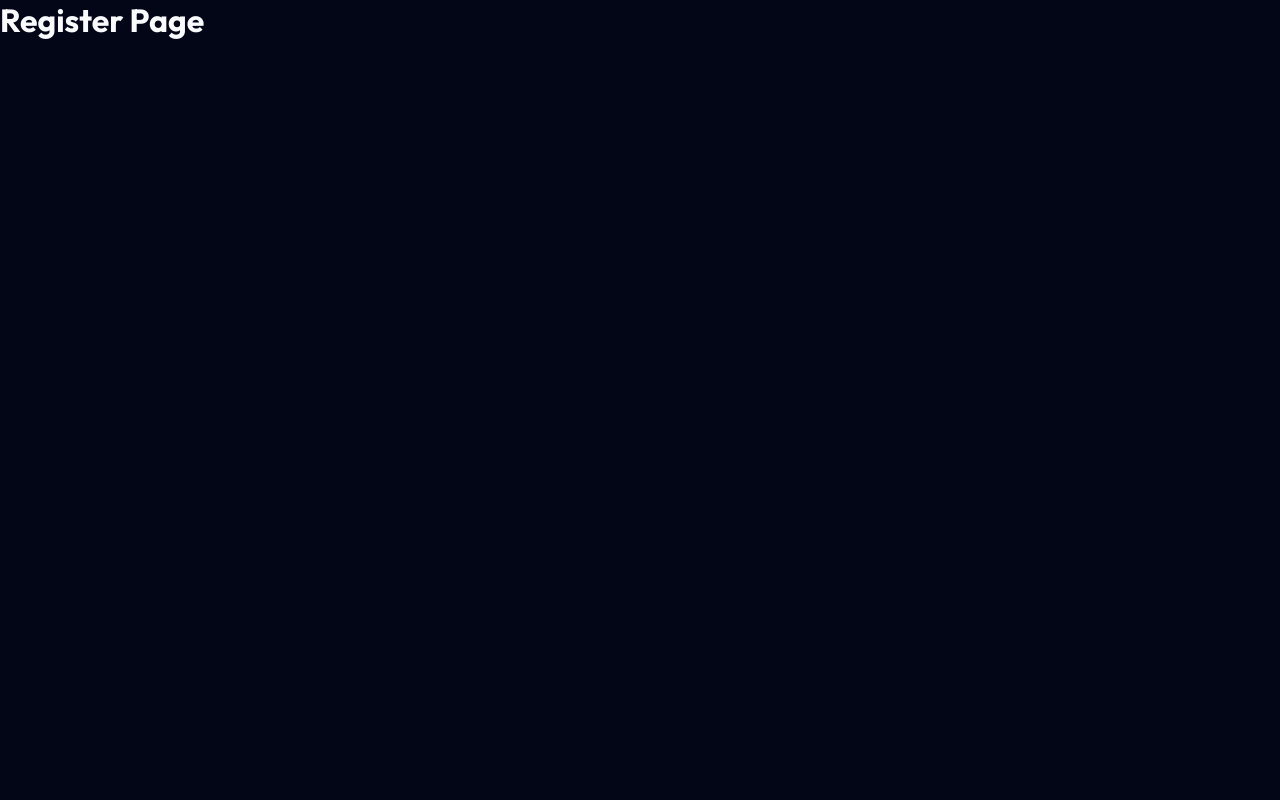
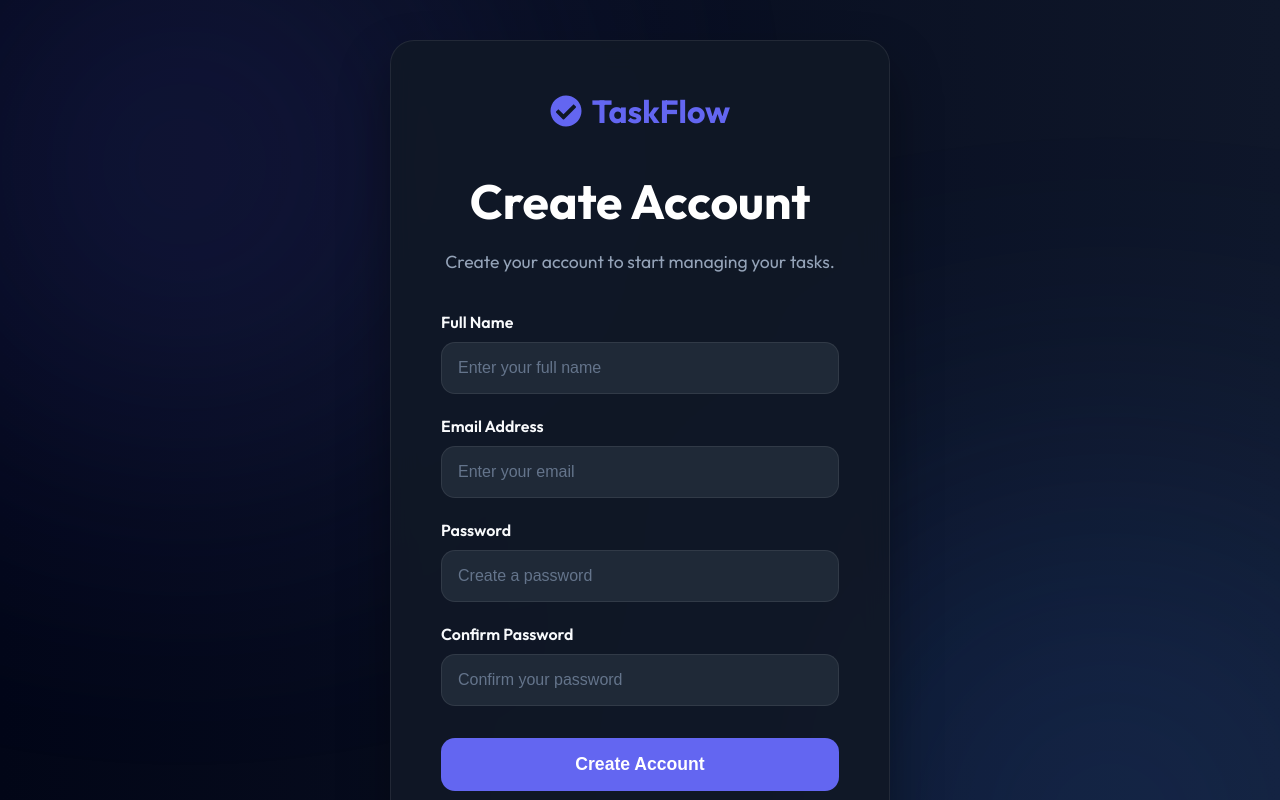
Before and after one commit to Isharani01/taskflow, a React (Vite) app: page /register in a window 1280 px wide. Shown: the top 800 px of the page. Built offline with nearby package versions, Linux system fonts and the light colour scheme.

Commit message:
changed the opacity of after glow in registeration page

```diff
--- a/src/pages/Register/Register.jsx
+++ b/src/pages/Register/Register.jsx
@@ -1,8 +1,74 @@
+import styles from "./Register.module.css";
+import { Link } from "react-router-dom";
+import { FaCheckCircle } from "react-icons/fa";
+
 function Register() {
   return (
-    <div>
-      <h1>Register Page</h1>
-    </div>
+    <section className={styles.register}>
+      <div className={styles.container}>
+
+        <div className={styles.registerCard}>
+
+          <div className={styles.logo}>
+            <FaCheckCircle />
+            TaskFlow
+          </div>
+
+          <h1>Create Account</h1>
+
+          <p>Create your account to start managing your tasks.</p>
+
+          <form className={styles.form}>
+
+            <div className={styles.inputGroup}>
+              <label>Full Name</label>
+              <input
+                type="text"
+                placeholder="Enter your full name"
+              />
+            </div>
+
+            <div className={styles.inputGroup}>
+              <label>Email Address</label>
+              <input
+                type="email"
+                placeholder="Enter your email"
+              />
+            </div>
+
+            <div className={styles.inputGroup}>
+              <label>Password</label>
+              <input
+                type="password"
+                placeholder="Create a password"
+              />
+            </div>
+
+            <div className={styles.inputGroup}>
+              <label>Confirm Password</label>
+              <input
+                type="password"
+                placeholder="Confirm your password"
+              />
+            </div>
+
+            <button className={styles.registerBtn}>
+              Create Account
+            </button>
+
+          </form>
+
+          <div className={styles.loginLink}>
+            <p>
+              Already have an account?{" "}
+              <Link to="/login">Login</Link>
+            </p>
+          </div>
+
+        </div>
+
+      </div>
+    </section>
   );
 }
 
--- /dev/null
+++ b/src/pages/Register/Register.module.css
@@ -0,0 +1,202 @@
+.register {
+  width: 100%;
+  min-height: 100vh;
+  background: linear-gradient(to right, #020617, #0f172a);
+  display: flex;
+  justify-content: center;
+  align-items: center;
+  padding: 40px 20px;
+  position: relative;
+  overflow: hidden;
+}
+
+.register::before {
+  content: "";
+  position: absolute;
+  width: 450px;
+  height: 450px;
+  border-radius: 50%;
+  background: #6366f1;
+  filter: blur(180px);
+  opacity: 0.30;
+  top: -120px;
+  left: -120px;
+  animation: glowOne 12s ease-in-out infinite;
+}
+
+.register::after {
+  content: "";
+  position: absolute;
+  width: 500px;
+  height: 500px;
+  border-radius: 50%;
+  background: #3b82f6;
+  filter: blur(200px);
+  opacity: 0.35;
+  bottom: -150px;
+  right: -150px;
+  animation: glowTwo 15s ease-in-out infinite;
+}
+
+.container {
+  width: 100%;
+  display: flex;
+  justify-content: center;
+  align-items: center;
+  position: relative;
+  z-index: 2;
+}
+
+.registerCard {
+  width: 100%;
+  max-width: 500px;
+  background: rgba(17, 24, 39, 0.92);
+  backdrop-filter: blur(14px);
+  border: 1px solid rgba(255, 255, 255, 0.08);
+  border-radius: 24px;
+  padding: 50px;
+  box-shadow: 0 25px 50px rgba(0, 0, 0, 0.35);
+}
+
+.logo {
+  display: flex;
+  justify-content: center;
+  align-items: center;
+  gap: 10px;
+  color: #6366f1;
+  font-size: 2rem;
+  font-weight: 700;
+  margin-bottom: 40px;
+}
+
+.registerCard h1 {
+  text-align: center;
+  color: #ffffff;
+  font-size: 3rem;
+  margin-bottom: 16px;
+}
+
+.registerCard p {
+  text-align: center;
+  color: #94a3b8;
+  font-size: 1.1rem;
+  line-height: 1.7;
+  margin-bottom: 35px;
+}
+
+.form {
+  display: flex;
+  flex-direction: column;
+  gap: 22px;
+}
+
+.inputGroup {
+  display: flex;
+  flex-direction: column;
+  gap: 10px;
+}
+
+.inputGroup label {
+  color: #f8fafc;
+  font-size: 1rem;
+  font-weight: 600;
+}
+
+.inputGroup input {
+  width: 100%;
+  padding: 16px;
+  background: #1f2937;
+  border: 1px solid rgba(255, 255, 255, 0.08);
+  border-radius: 14px;
+  color: #ffffff;
+  font-size: 1rem;
+  outline: none;
+  transition: all 0.3s ease;
+}
+
+.inputGroup input::placeholder {
+  color: #64748b;
+}
+
+.inputGroup input:focus {
+  border-color: #6366f1;
+  box-shadow: 0 0 0 3px rgba(99, 102, 241, 0.18);
+}
+
+.registerBtn {
+  width: 100%;
+  margin-top: 10px;
+  padding: 16px;
+  border: none;
+  border-radius: 14px;
+  background: #6366f1;
+  color: #ffffff;
+  font-size: 1.1rem;
+  font-weight: 600;
+  cursor: pointer;
+  transition: all 0.3s ease;
+}
+
+.registerBtn:hover {
+  background: #4f46e5;
+  transform: translateY(-3px);
+  box-shadow: 0 15px 30px rgba(99, 102, 241, 0.35);
+}
+
+.loginLink {
+  margin-top: 30px;
+  text-align: center;
+}
+
+.loginLink p {
+  color: #94a3b8;
+}
+
+.loginLink a {
+  color: #6366f1;
+  font-weight: 600;
+  text-decoration: none;
+  margin-left: 4px;
+}
+
+.loginLink a:hover {
+  text-decoration: underline;
+}
+
+@keyframes glowOne {
+  0% {
+    transform: translate(0, 0);
+  }
+  50% {
+    transform: translate(80px, 60px);
+  }
+  100% {
+    transform: translate(0, 0);
+  }
+}
+
+@keyframes glowTwo {
+  0% {
+    transform: translate(0, 0);
+  }
+  50% {
+    transform: translate(-80px, -60px);
+  }
+  100% {
+    transform: translate(0, 0);
+  }
+}
+
+@media (max-width: 768px) {
+  .registerCard {
+    padding: 35px 25px;
+  }
+
+  .registerCard h1 {
+    font-size: 2.2rem;
+  }
+
+  .logo {
+    font-size: 1.6rem;
+  }
+}
```
